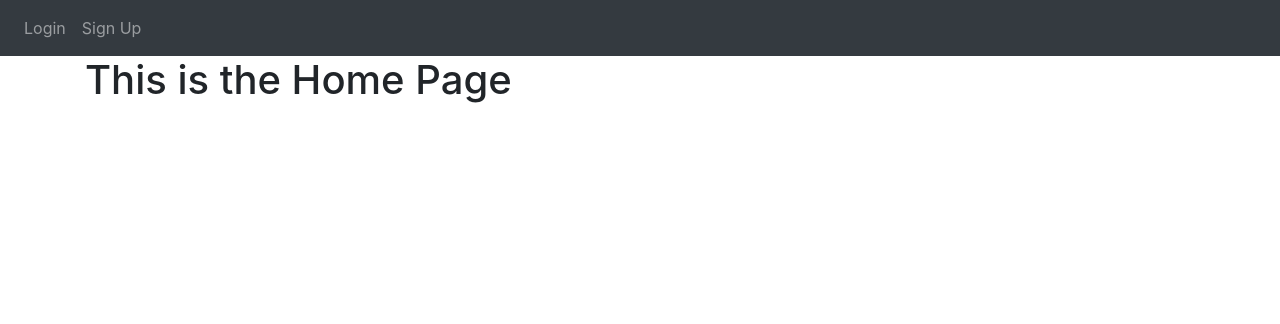
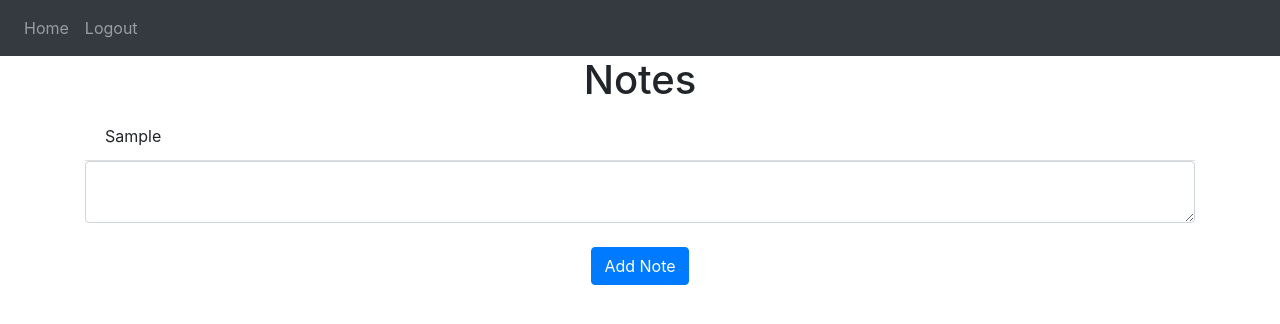
Before and after one commit to Sandra2021211/Flask-PersonalNotesApp, a Flask app: template website/templates/home.html in a window 1280 px wide. Shown: the top 324 px of the page. Run offline with Flask 3, Linux system fonts and the light colour scheme; the template is opened without the code that fills it: values that come from a table or form of the project are taken from there, others are empty; tables that the repository leaves empty hold one stand-in row (values such as "Sample post"); some libraries are stand-ins or nearby versions.

Commit message:
Notes HTML Page Design

```diff
--- a/website/templates/home.html
+++ b/website/templates/home.html
@@ -2,4 +2,21 @@
 
 {% block title %} Changed {% endblock %}
 
-{% block content %} <h1>This is the Home Page </h1> {% endblock %}
+{% block content %}
+<h1 align="center">Notes</h1>
+<ul class="list-group list-group-flush" id="notes">
+    {% for note in user.notes %}
+    <li class="list-group-item">{{ note.data }}</li>
+    {% endfor %}
+</ul>
+<form method="POST">
+    <textarea name="note" id="note" class="form-control"></textarea><br>
+    <div align="center">
+        <button type="submit" class="btn btn-primary">Add Note</button>
+    </div>
+</form>
+
+
+
+
+{% endblock %}
```
